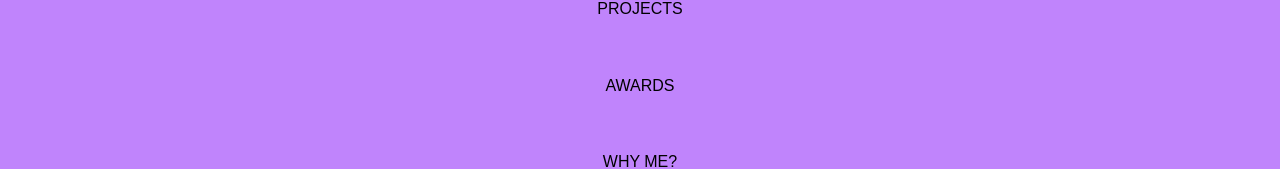
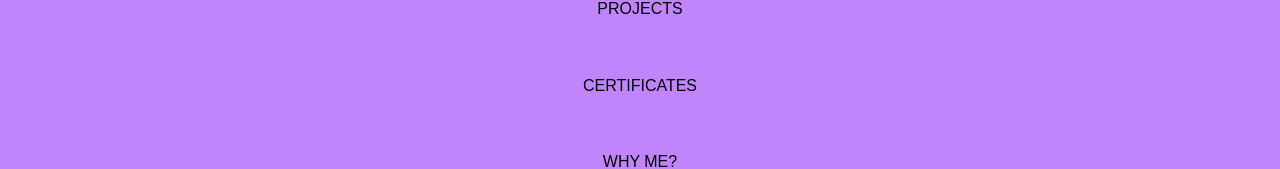
Before and after one commit to DricoCastro/AdrianoCastro-Tailwind, a Next.js app: page / in a window 1280 px wide. Shown: the part 734-903 px from the top of the page. Built offline with nearby package versions, Linux system fonts and the light colour scheme.

Commit message:
"awards" to "certificates"

```diff
--- a/src/app/home/awards/index.tsx
+++ b/src/app/home/awards/index.tsx
@@ -1,3 +1,3 @@
 export const AwardsSection = () => {
-  return <div className={``}>AWARDS</div>;
+  return <div className={``}>CERTIFICATES</div>;
 };
```
